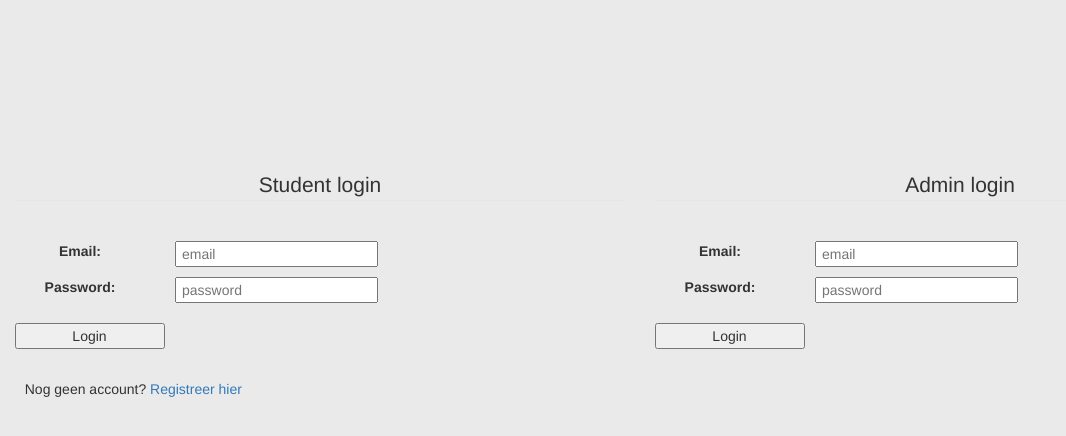
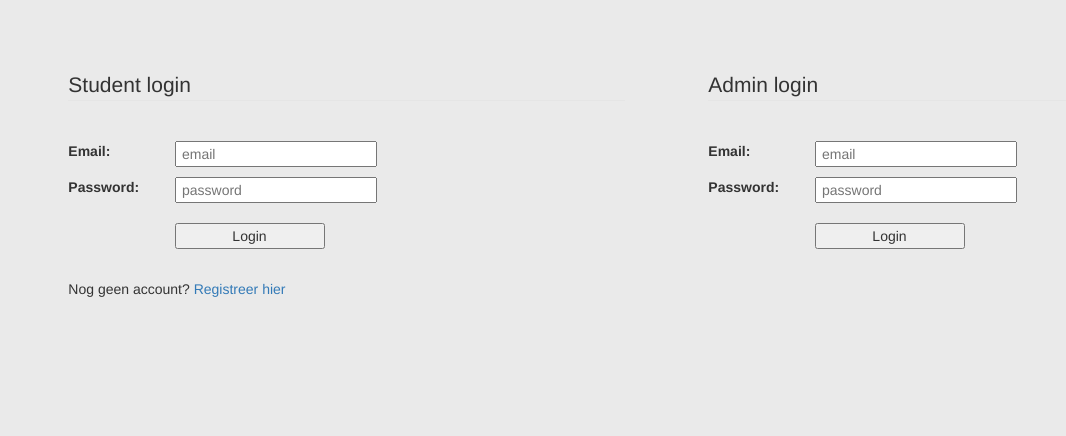
Before and after one commit to dirixtom/php1_proj, a PHP site: page /login.php in a window 1280 px wide. Shown: the part 62-498 px from the top of the page, without its empty margins (0-1066 px from the left). Run offline with PHP 8.4, Linux system fonts and the light colour scheme.

Commit message:
style done

```diff
--- a/login.php
+++ b/login.php
@@ -65,18 +65,21 @@
 
 <div class="container-fluid">
 
-   	<div class="row text-center intro">
+   	<div class="row intro2">
    		<div class="col-md-6">
+
    			<form method="post" class="formulier">
+
 			<div class="row">
-				<div class="col-md-12">
+				<div class="col-md-1">
+				</div>
+				<div class="col-md-11">
 					<legend>Student login</legend>
 					<?php if(isset($errorstudent)): ?>
 						<div class="error">
 					<?php echo $errorstudent;?>
 						</div>
 					<?php endif; ?>
-
 					<?php if(isset($succes)): ?>
 						<div class="feedback">
 					<?php echo $succes;?>
@@ -87,7 +90,9 @@
 			</div>
 
 			<div class="row">
-				<div class="col-md-3">
+				<div class="col-md-1">
+				</div>
+				<div class="col-md-2">
 					<label for="email">Email:</label>
 				</div>
 				<div class="col-md-9">
@@ -96,7 +101,9 @@
 			</div>
 
 			<div class="row">
-				<div class="col-md-3">
+				<div class="col-md-1">
+				</div>
+				<div class="col-md-2">
 					<label for="password">Password:</label>
 				</div>
 				<div class="col-md-9">
@@ -105,17 +112,20 @@
 			</div>
 
 			<div class="row">
-				<div class="col-md-12">
+				<div class="col-md-3">
+				</div>
+				<div class="col-md-9">
 					<input class="submit" type="submit" value="Login" name="StudentLogin" />
 				</div>
 			</div>
 
 			<div class="row">
-				<div class="col-md-5">
+				<div class="col-md-1">
+				</div>
+				<div class="col-md-11">
 				<br/><p>Nog geen account? <a href="register.php">Registreer hier</a></p>
 				</div>
-
-		</div>
+			</div>
 
 			</form>
        	</div>
@@ -123,17 +133,19 @@
        	<!-- 2de formulier begint hier -->
 
        	<div class="col-md-6">
+
 		    <form method="post" class="formulier">
 
 			<div class="row">
-				<div class="col-md-12">
+				<div class="col-md-1">
+				</div>
+				<div class="col-md-11">
 					<legend>Admin login</legend>
 					<?php if(isset($erroradmin)): ?>
 						<div class="error"><br/>
 					<?php echo $erroradmin;?>
 						</div>
 					<?php endif; ?>
-
 					<?php if(isset($succes)): ?>
 						<div class="feedback">
 					<?php echo $succes;?>
@@ -144,7 +156,9 @@
 			</div>
 
 			<div class="row">
-				<div class="col-md-3">
+				<div class="col-md-1">
+				</div>
+				<div class="col-md-2">
 					<label for="email">Email:</label>
 				</div>
 				<div class="col-md-9">
@@ -153,7 +167,9 @@
 			</div>
 
 			<div class="row">
-				<div class="col-md-3">
+				<div class="col-md-1">
+				</div>
+				<div class="col-md-2">
 					<label for="password">Password:</label>
 				</div>
 				<div class="col-md-9">
@@ -162,7 +178,9 @@
 			</div>
 
 			<div class="row">
-				<div class="col-md-12">
+				<div class="col-md-3">
+				</div>
+				<div class="col-md-9">
 					<input class="submit" type="submit" value="Login" name="AdminLogin" />
 				</div>
 			</div>
```
Also changed, not shown: register.php (+18 -10 lines).
